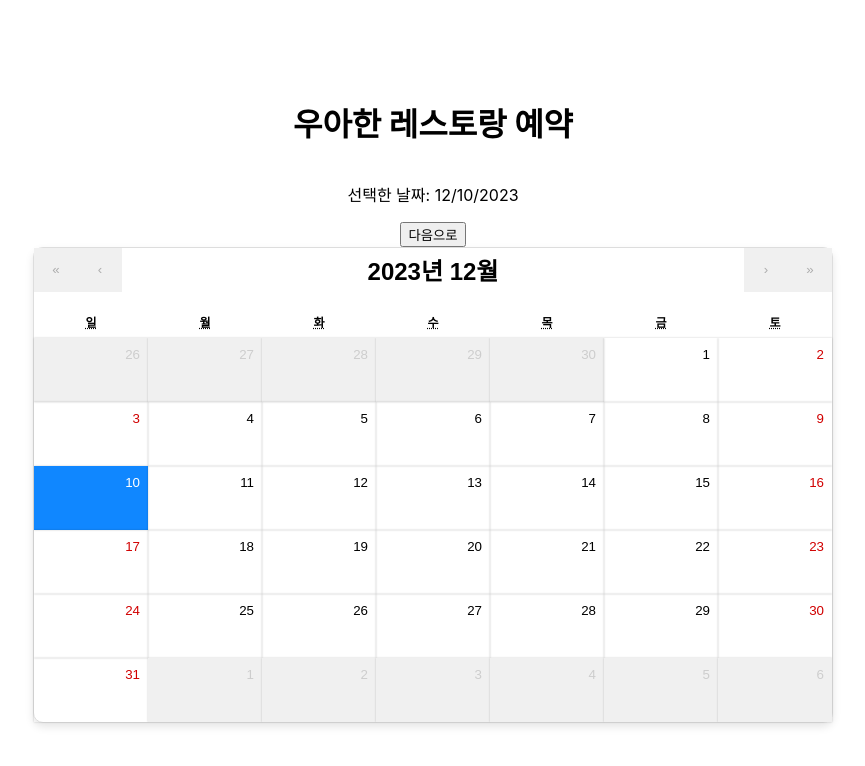
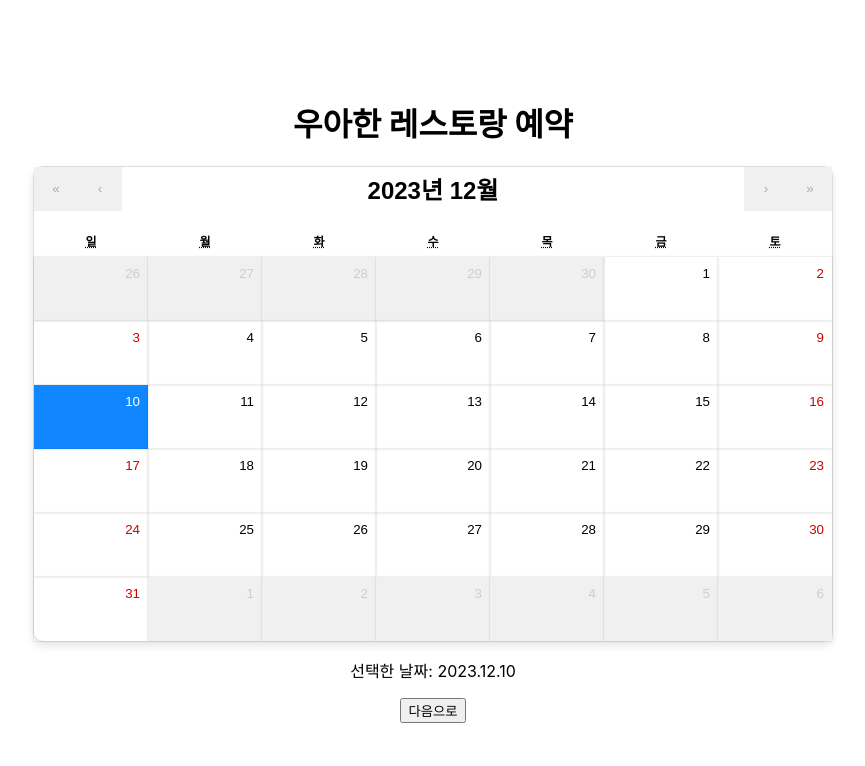
Before and after one commit to whereisrmsqhs/chatgpt-project, a React (Create React App) app in the folder reservation-app/: page / in a window 1280 px wide. Both pictures are taken after a click on the button "10". Shown: the top 766 px of the page, without its empty margins (207-1072 px from the left). Built offline with nearby package versions, Linux system fonts and the light colour scheme.

Commit message:
선택된 날짜 + 버튼 위치 이동

```diff
--- a/reservation-app/src/App.js
+++ b/reservation-app/src/App.js
@@ -66,12 +66,6 @@ const App = () => {
     <div className="App">
       <h1>우아한 레스토랑 예약</h1>
       <div className="calendar-container">
-        {showReservation && (
-          <div className="reservation-info">
-            <p>선택한 날짜: {selectedDate.toLocaleDateString()}</p>
-            <button onClick={handleNextButtonClick}>다음으로</button>
-          </div>
-        )}
         <Calendar
           onChange={handleDateChange}
           value={selectedDate}
@@ -84,6 +78,12 @@ const App = () => {
           navigationLabel={customizeNavigationLabel}
           onClickDay={handleDayClick}
         />
+        {showReservation && (
+          <div className="reservation-info">
+            <p>선택한 날짜: {moment(selectedDate).format("YYYY.MM.DD")}</p>
+            <button onClick={handleNextButtonClick}>다음으로</button>
+          </div>
+        )}
       </div>
       {(showMenu || showOrderSummary) && (
         <div className="menu-container">
```
